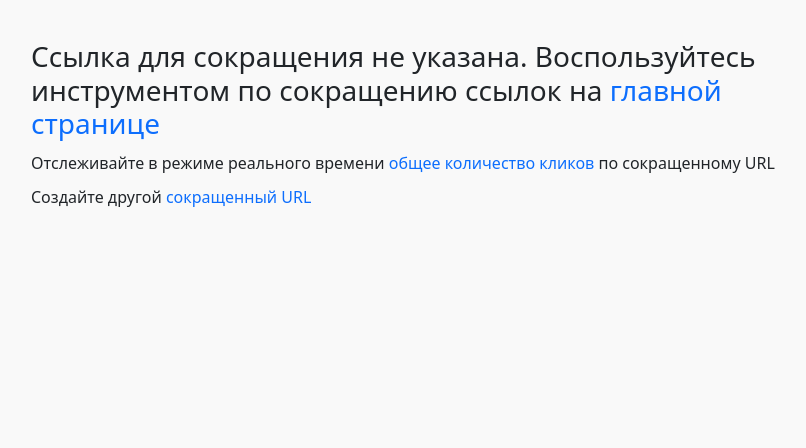
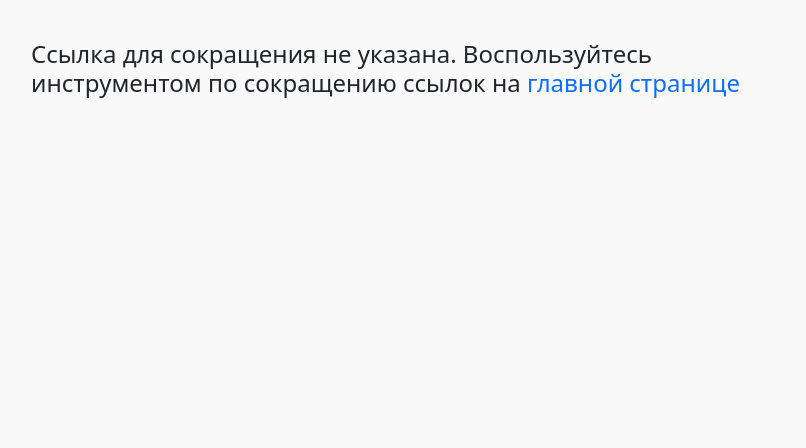
Before and after one commit to malykuanov/shortcut-url, a Django app: template mainapp/templates/mainapp/shorturl.html in a window 1280 px wide. Shown: the part 120-568 px from the top of the page, without its empty margins (229-1035 px from the left). Run offline with Django 3.2, Linux system fonts and the light colour scheme; the template is opened without the code that fills it, so the values that code supplies are empty; parts of the project's set-up code (start-up, migrations or seed data) failed here and were passed over; some libraries are stand-ins or nearby versions.

Commit message:
Moved <p> in case the link was not shortened

```diff
--- a/mainapp/templates/mainapp/shorturl.html
+++ b/mainapp/templates/mainapp/shorturl.html
@@ -40,10 +40,6 @@
                 Длинная ссылка: <a href="{{ url.long_url }}" target="_blank">{{ url.long_url|truncatechars:70 }} </a>
             </p>
         </div>
-    {% else %}
-        <h3 style="margin-bottom: 10px">Ссылка для сокращения не указана. Воспользуйтесь инструментом по сокращению ссылок
-            на <a href="{%  url 'home' %}"> главной странице</a></h3>
-    {% endif %}
         <p style="margin: 10px 0;">
             Отслеживайте в режиме реального времени
             <a href="{% url 'clicks' url.short_url %}" target="_blank"> общее количество кликов </a>
@@ -52,6 +48,11 @@
         <p>
             Создайте другой <a href="{%  url 'home' %}">сокращенный URL</a>
         </p>
+    {% else %}
+        <h4 style="margin-bottom: 10px">Ссылка для сокращения не указана. Воспользуйтесь инструментом по сокращению ссылок
+            на <a href="{%  url 'home' %}"> главной странице</a></h4>
+    {% endif %}
+
 
 </section>
 
```
